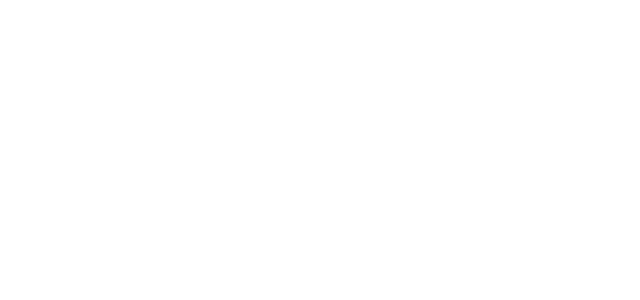
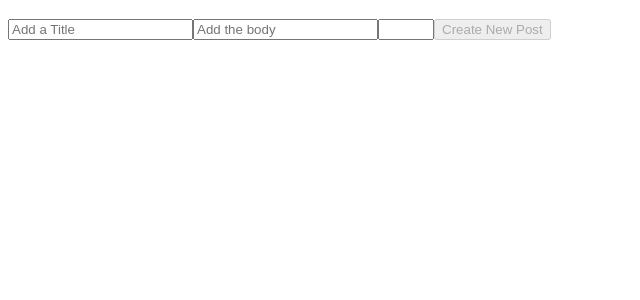
Before and after one commit to angelitaooo/practicing-with-observables, an Angular app: page /post-form in a window 1280 px wide. Before the commit this address led to /. Shown: the top 300 px of the page, without its empty margins (0-640 px from the left). Built offline with nearby package versions, Linux system fonts and the light colour scheme.

Commit message:
get the value from the form

```diff
--- a/src/app/app.module.ts
+++ b/src/app/app.module.ts
@@ -6,11 +6,13 @@
 import { PostsModule } from './components/posts.module';
 import { PostsListComponent } from './components/posts-list/posts-list.component';
 import { PostItemComponent } from './components/post-item/post-item.component';
+import { PostFormComponent } from './components/post-form/post-form.component';
 
 
 const routes: Routes = [
   { path: "post-list", component: PostsListComponent },
   { path: "posts-item/:id", component: PostItemComponent },
+  { path: "post-form", component: PostFormComponent },
   { path: "", redirectTo: "/post-list", pathMatch: "full" },
 ];
 
--- /dev/null
+++ b/src/app/components/post-form/post-form.component.html
@@ -0,0 +1,13 @@
+<div>
+  <form [formGroup]="form" (ngSubmit)="onSubmit()">
+    <input type="text" placeholder="Add a Title" formControlName="title">
+    <input type="text" placeholder="Add the body" formControlName="body">
+    <input
+      type="number"
+      step="1"
+      min="1"
+      max="10"
+      formControlName="userId">
+      <button type="submit" [disabled]="form.invalid">Create New Post</button>
+  </form>
+</div>
--- /dev/null
+++ b/src/app/components/post-form/post-form.component.ts
@@ -0,0 +1,24 @@
+import { Component, OnInit } from '@angular/core';
+import { FormBuilder, FormGroup, Validators } from '@angular/forms';
+
+@Component({
+  selector: 'app-post-form',
+  templateUrl: './post-form.component.html',
+  styleUrls: ['./post-form.component.css']
+})
+export class PostFormComponent implements OnInit {
+  form: FormGroup;
+  constructor(private fb: FormBuilder) { }
+
+  ngOnInit() {
+    this.form = this.fb.group({
+      title: ['', Validators.required],
+      body: ['', Validators.required],
+      userId: ['', Validators.required]
+    });
+  }
+
+  onSubmit() {
+    console.log('Submit:', this.form.value);
+  }
+}
```
Also changed, not shown: src/app/components/posts.module.ts (+9 -2 lines), src/app/components/post-form/post-form.component.css (added), 1 other file (tests, documents, lock files or other folders).
